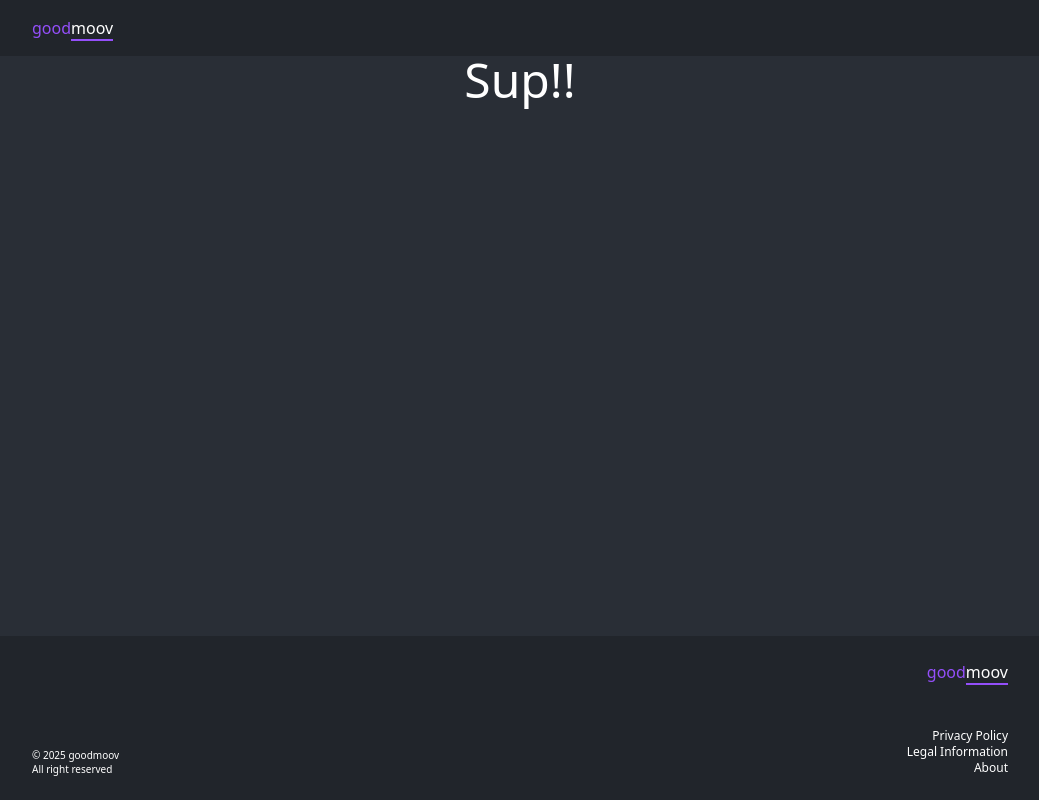
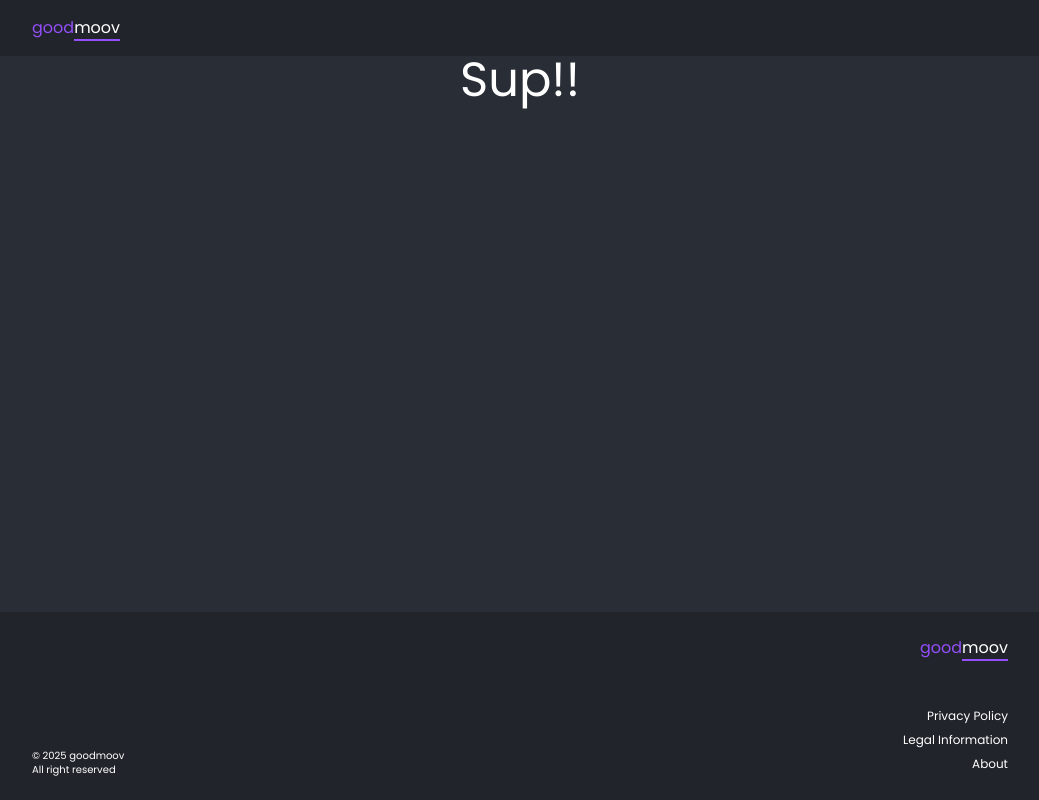
Before and after one commit to derynm/goodmoov, a Nuxt app: page / in a window 1280 px wide. Shown: the whole page, without its empty margins (120-1159 px from the left). Built offline with nearby package versions, Linux system fonts and the light colour scheme.

Commit message:
feat: change font to poppins

```diff
--- a/app/assets/css/main.css
+++ b/app/assets/css/main.css
@@ -1,5 +1,6 @@
-@import "tailwindcss";
+@import 'tailwindcss';
 
 body {
-    background-color: #292E36;
+  background-color: #292e36;
+  font-family: 'Poppins', sans-serif;
 }
--- a/app/components/app/Footer.vue
+++ b/app/components/app/Footer.vue
@@ -8,7 +8,11 @@
           <p>All right reserved</p>
         </div>
         <ul>
-          <li v-for="(menu, index) in menus" :key="index" class="text-right">
+          <li
+            v-for="(menu, index) in menus"
+            :key="index"
+            class="text-right leading-6"
+          >
             <a href="#">{{ menu }}</a>
           </li>
         </ul>
--- a/app/components/app/Logo.vue
+++ b/app/components/app/Logo.vue
@@ -1,5 +1,6 @@
 <template>
   <div class="text-white relative">
-    <span class="text-[#944FFA]">good</span><span class="border-b-2 border-[#944FFA]">moov</span>
+    <span class="text-[#944FFA]">good</span
+    ><span class="border-b-2 border-[#944FFA]">moov</span>
   </div>
 </template>
--- a/nuxt.config.ts
+++ b/nuxt.config.ts
@@ -6,6 +6,25 @@ export default defineNuxtConfig({
   devtools: { enabled: true },
   modules: ['@nuxt/eslint'],
   css: ['~/assets/css/main.css'],
+  app: {
+    head: {
+      link: [
+        {
+          rel: 'preconnect',
+          href: 'https://fonts.googleapis.com'
+        },
+        {
+          rel: 'preconnect',
+          href: 'https://fonts.gstatic.com',
+          crossorigin: ''
+        },
+        {
+          rel: 'stylesheet',
+          href: 'https://fonts.googleapis.com/css2?family=Poppins:wght@300;400;500;600;700&display=swap'
+        }
+      ]
+    }
+  },
   vite: {
     plugins: [tailwindcss()]
   },
```
Also changed, not shown: 2 other files (tests, documents, lock files or other folders).
